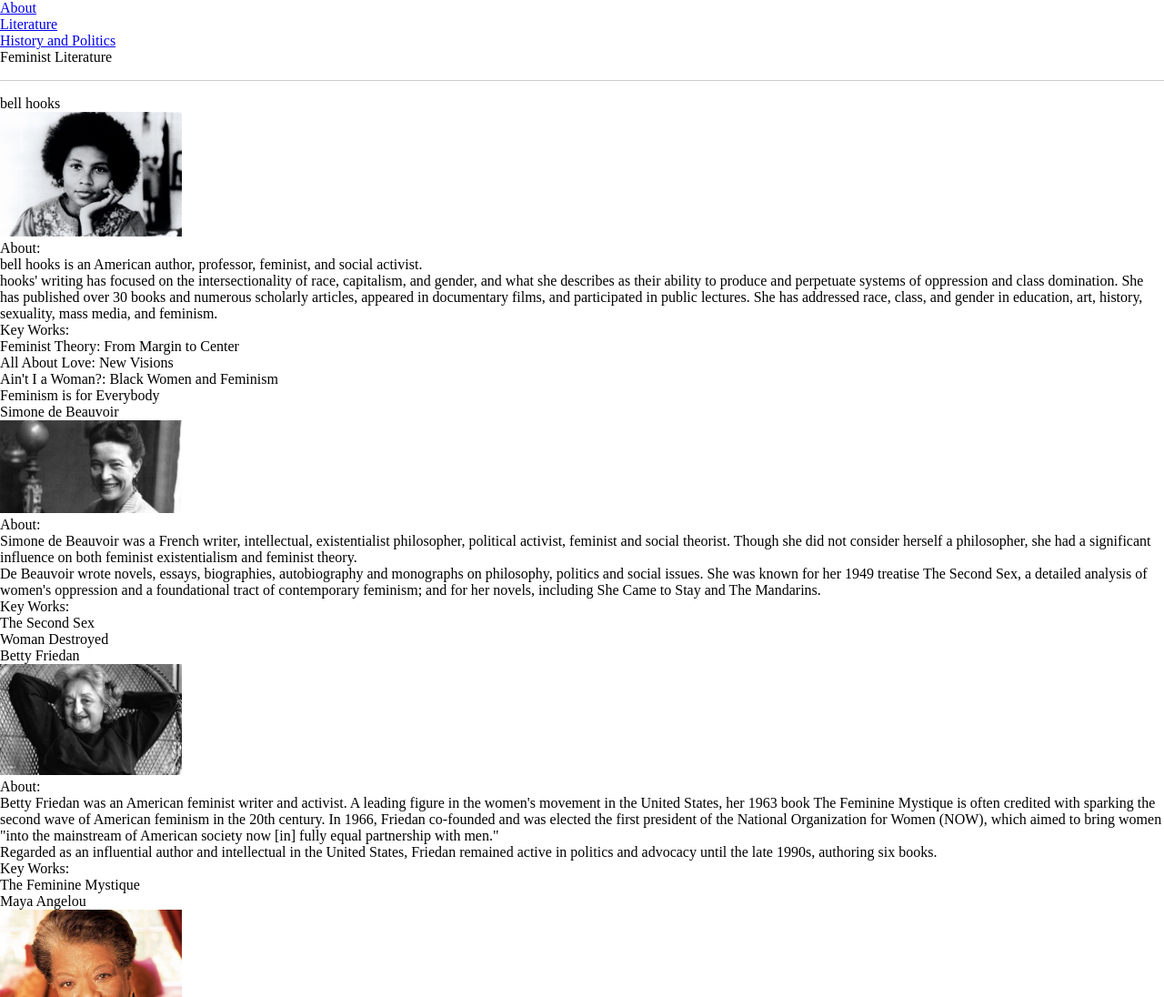
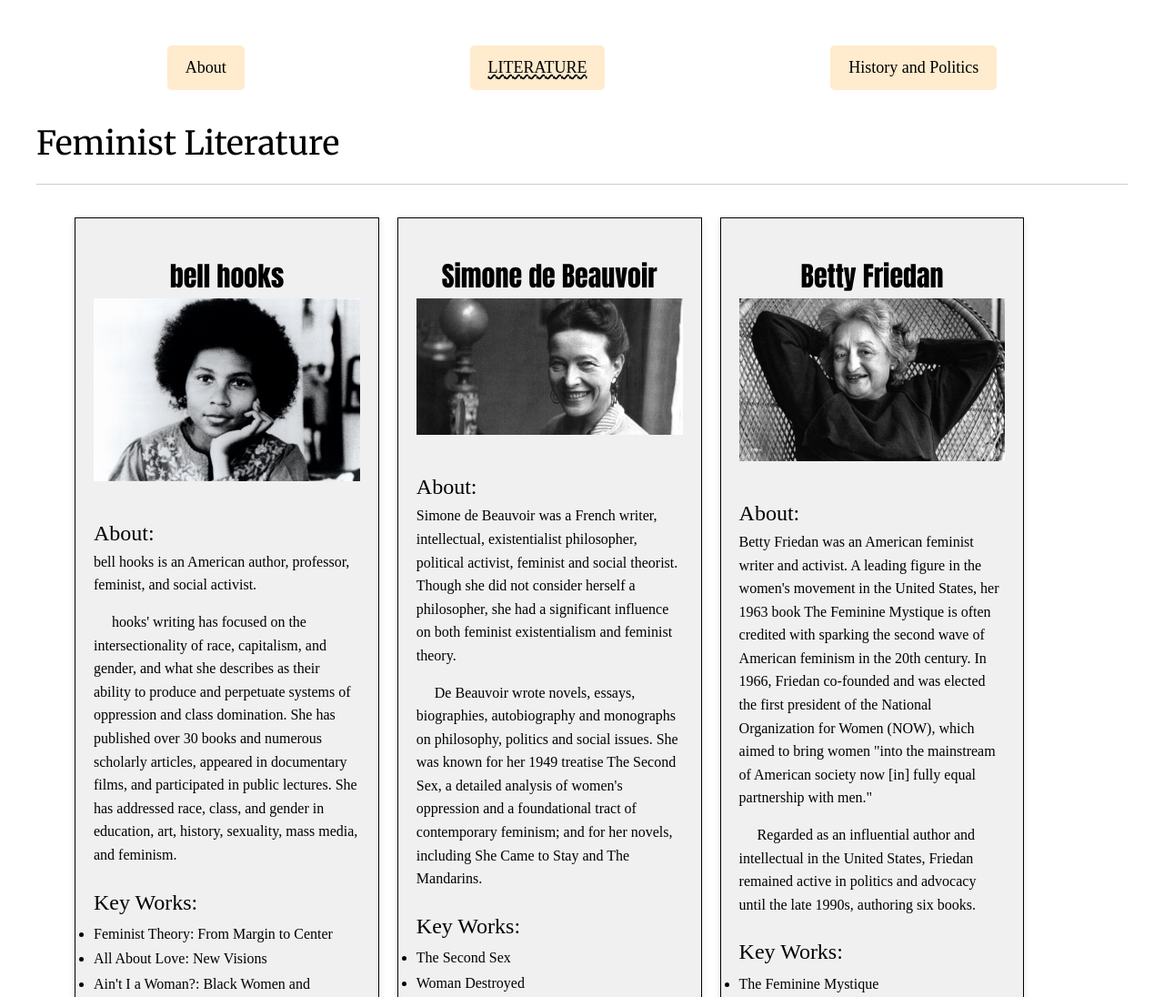
Before and after one commit to Lucywang0316/dicussion6, a plain HTML site: page literature.html in a window 1280 px wide. Shown: the top 1096 px of the page at 91% size. Drawn offline with Linux system fonts and the light colour scheme.

Commit message:
Add files via upload

```diff
--- a/css/style.css
+++ b/css/style.css
@@ -1,41 +1,71 @@
 body{
+    line-height: 1.6;
+    margin: 20px;
    /* Set line spacing */
 }
 
 
 header, nav{
+    padding: 10px 20px;
+    margin: 10px 0;
+    background-color: white;
     /* Set padding and margin */
 
 }
+nav ul {
+    list-style-type: none;
+    display: flex;
+    justify-content: space-around;
+}
 nav ul li{
+    margin: 0 15px; /* Set margin between list items (0 top/bottom, 10px left/right) */
+    padding: 10px 20px; /* Set padding for list items (8px top/bottom, 15px left/right) */
+    background-color: blanchedalmond;
+    font-size: 18px; /* Set font size for list items */
+    border-radius: 5px;
     /* Set display, margin, padding, font-size, background-color */
 
 }
 
 nav a{
+    text-decoration: none;
+    color: black;
     /* Set text decoration*/
 }
 
 a:visited{
+    color:black;
     /* Set color */
 
 }
 
 nav a.current{
+    text-decoration: underline wavy;
+    text-transform: uppercase;
     /* Set text decoration, transformation, and underline properties */
 }
 
 
 h1{
+    font-family: 'Merriweather', Anton, 'Times New Roman', sans-serif;
+    font-size: 36px;
+    margin-top: 20px;
    /*Set font and font size*/
 
 }
 
 h2{
+    font-family: Anton, 'Times New Roman', sans-serif;
+    font-size: 30px;
+    text-align: center;
+    margin-top: 20px;
+}
     /*Set font, font size, and alignment*/
-}
+
 
 h3{
+    font-size: 24px;
+    margin-top: 20px;
     /*Set font size*/
 
 }
@@ -45,41 +75,61 @@ h1, h2, h3{
 
 }
 .grid{
+    width: 90%;
+    margin: 0 auto;
+    display: grid;
+    grid-template-columns: repeat(3, 30%);
+    gap: 20px;
+    border-radius: 10px;
     /*Set width, margin, border properties, background color, and grid properties */
 }
 
 .grid div{
+    border: 1px solid #000;
+    padding: 20px;
+    background-color: #f0f0f0;
     /* Set border properties, padding, and background color */
 
 }
 
 .grid img{
+    width: 100%;
+    margin-bottom: 10px;
     /* Set width, margin, and display */
 }
 
 
 .grid div:nth-child(3n+1)  {
+    box-shadow: 0 4px 8px rgba(0, 0, 0, 0.1);
     /* Set box shadow */
     }
 
 .grid div:nth-child(3n)  {
+    box-shadow: 0 4px 8px rgba(0, 0, 0, 0.1);
     /* Set box shadow */
 }
 
 .grid div:nth-child(3n+2)  {
+    box-shadow: 0 4px 8px rgba(0, 0, 0, 0.1);
      /* Set box shadow */
 }
 
 
 p + p {
-     /* Set indentation */
+    text-indent: 20px;
+
   }
 
 p{
+    margin-bottom: 15px;
      /* Set margin */
 }
 
 
 .grid ul li{
+    list-style-type: disc;
+    margin: 5px 0;
+    padding: 0;
+    line-height: 1.4;
     /* Set margin, line-spacing, list styling  */
 }
```
